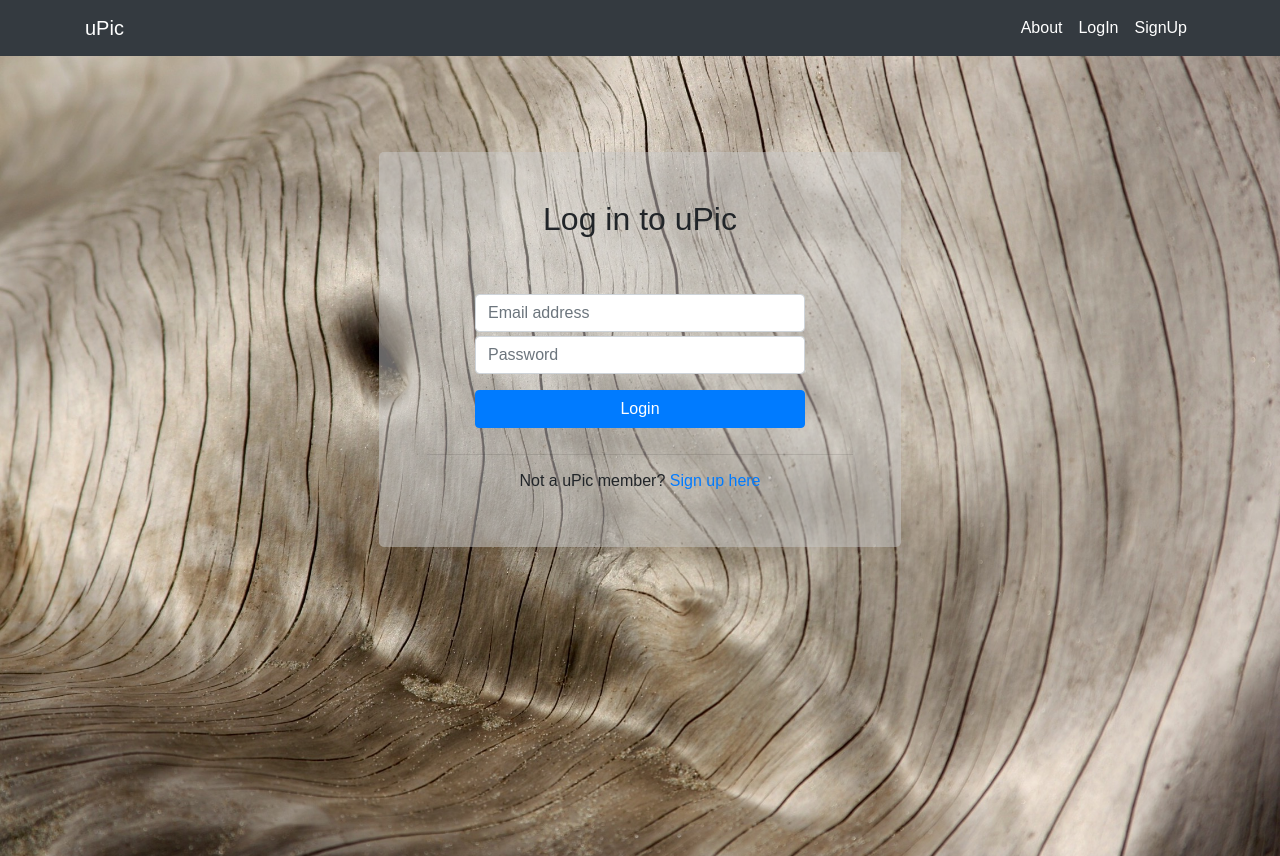
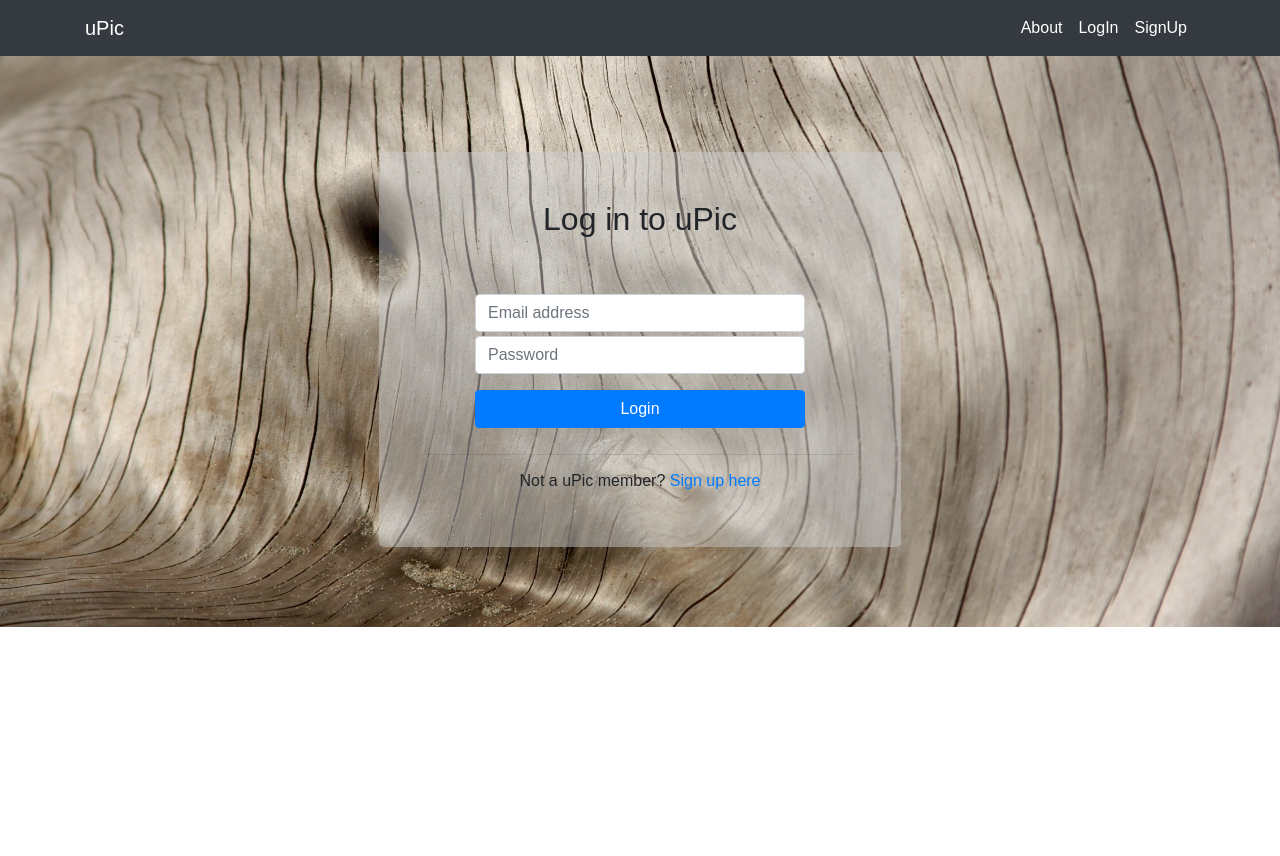
Before and after one commit to iskona/uPic, a React (Create React App) app in the folder client/: page /login in a window 1280 px wide. After the commit the page ends 800 px from the top, so only its background shows below. Built offline with nearby package versions, Linux system fonts and the light colour scheme.

Commit message:
removed style attribute to set height of 100vh

```diff
--- a/client/src/Style/LogInSignUp.css
+++ b/client/src/Style/LogInSignUp.css
@@ -4,8 +4,7 @@
     background-image: url("../tree.jpg");
     background-position: center;
     background-repeat: no-repeat;
-    background-size: 100%;
-    height:"100vh";
+    background-size: cover;
 }
 
 .jumbotron {
--- a/client/src/components/ContestList.js
+++ b/client/src/components/ContestList.js
@@ -30,7 +30,7 @@ function ContestList() {
 
     return (
         <div className="bgCover">
-        <div className="container p-5 justify-content-center" style={{height: "100vh"}}>
+        <div className="container p-5 justify-content-center">
          {!viewClicked &&   <div className="jumbotron mx-auto justify-content-center">
                 <Title title="Photo Contest List" displaySize="5" />
                 <br />
--- a/client/src/components/ImagePage.js
+++ b/client/src/components/ImagePage.js
@@ -4,7 +4,7 @@ import { Link } from 'react-router-dom'
 function ImagePage(props) {
     const {imageUrl} = props.location.state
     return (
-        <div style={{backgroundColor:"#161618"}} className="p-3">
+        <div style={{backgroundColor:"#161618",height: "100vh"}} className="p-3">
             Image page
             <br />
             <Link to={{
--- a/client/src/components/Login.js
+++ b/client/src/components/Login.js
@@ -24,7 +24,7 @@ function Login() {
     return (
         <div className="bgCover">
             {!loggedIn &&
-                <div className="container p-5 loginDiv" style={{height: "100vh"}}>
+                <div className="container p-5 loginDiv">
                     <div className="jumbotron mt-5 p-5 w-50 mx-auto justify-content-center" >
                         <h2>
                             Log in to uPic
--- a/client/src/components/ShowContestPage.js
+++ b/client/src/components/ShowContestPage.js
@@ -54,6 +54,7 @@ function ShowContestPage({ backToContest, contestData }) {
     }, [relaodImages]);
 
     return (
+
         <div className="jumbotron border m-1">
             <ContestDetails contestData={contestData} showUpload={showUpload} />
             {/* Display Images grid, which are already added to the contest by all the other users */}
@@ -97,6 +98,7 @@ function ShowContestPage({ backToContest, contestData }) {
 
             <Button classNames="mt-1 btn btn-primary" onClickHandler={backToContest} label="Contests" />
         </div>
+
     )
 }
 
--- a/client/src/components/SignUp.js
+++ b/client/src/components/SignUp.js
@@ -37,7 +37,7 @@ function SignUp() {
         <div className="bgCover">
 
             {!loggedIn.signedin ?
-                (<div className="container p-5 signUpDiv" style={{height: "100vh"}}>
+                (<div className="container p-5 signUpDiv">
                     <div className="jumbotron mt-5 p-5 w-50 mx-auto justify-content-center">
                         <h2>Sign up for uPic</h2>
                         <form className="p-5 mx-auto">
```
